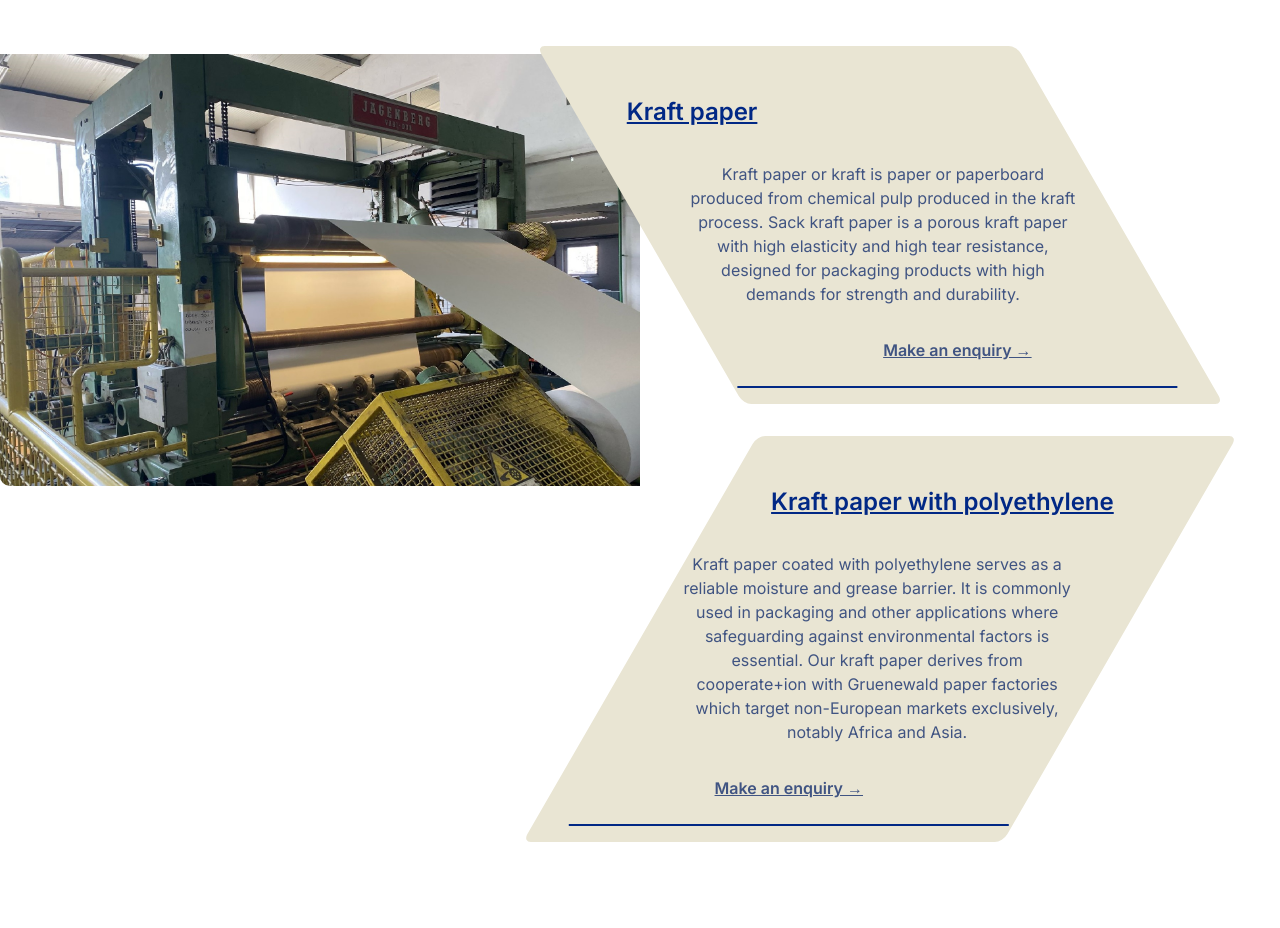
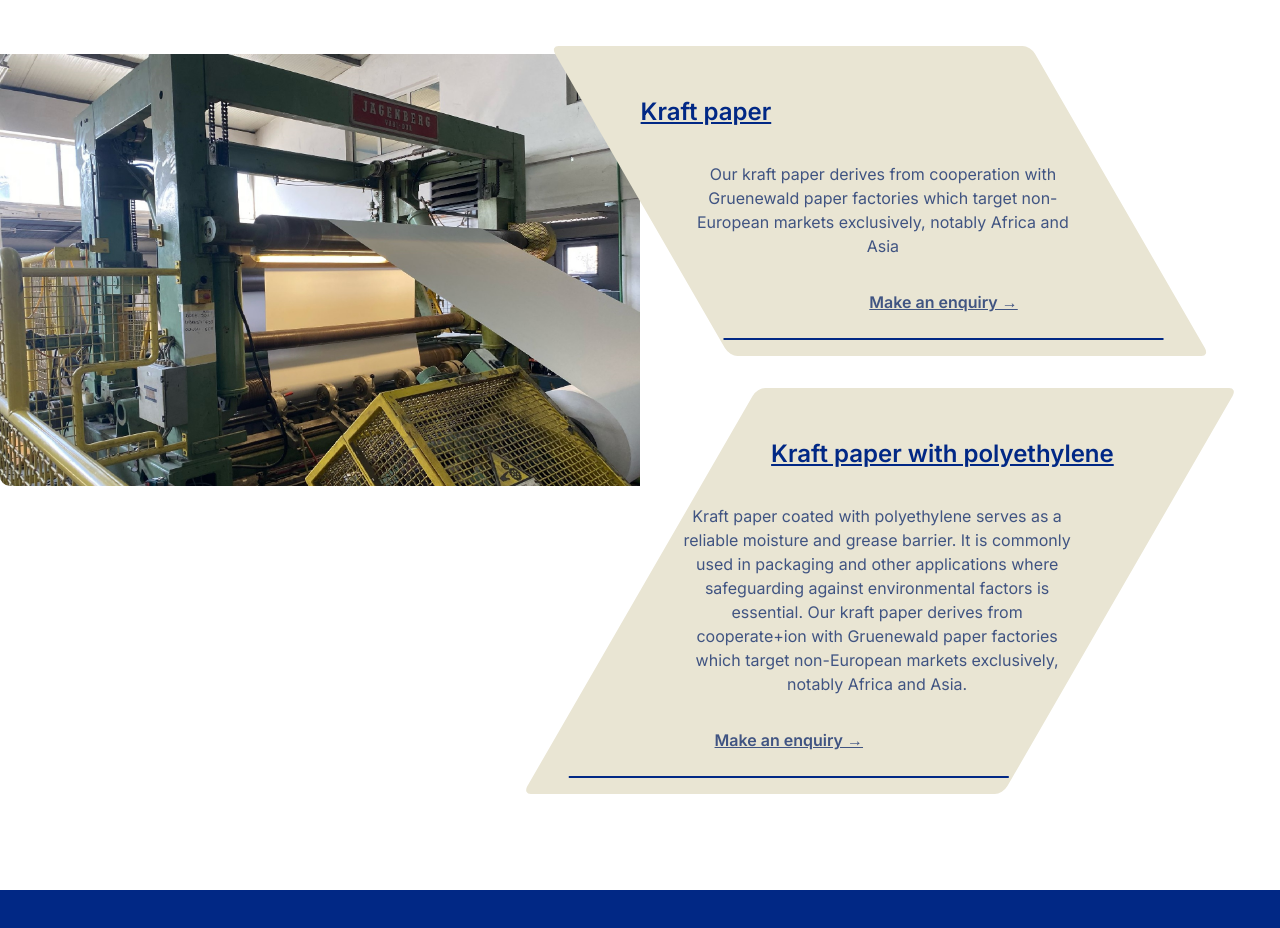
Before and after one commit to theephraimicarus/unitasTeplica, a Next.js app in the folder unitas/: page /products in a window 1280 px wide. Shown: the part 2181-3109 px from the top of the page. Built offline with nearby package versions, Linux system fonts and the light colour scheme.

Commit message:
Kraft paper

```diff
--- a/unitas/app/components/heroproducts.tsx
+++ b/unitas/app/components/heroproducts.tsx
@@ -159,11 +159,9 @@ export default function HeroProducts() {
                 Kraft paper
               </h1>
               <p className="text-center pt-8 lg:-skew-x-[30deg] p-6 text-[#405482]">
-                Kraft paper or kraft is paper or paperboard produced from
-                chemical pulp produced in the kraft process. Sack kraft paper is
-                a porous kraft paper with high elasticity and high tear
-                resistance, designed for packaging products with high demands
-                for strength and durability.
+                Our kraft paper derives from cooperation with Gruenewald paper
+                factories which target non-European markets exclusively, notably
+                Africa and Asia
               </p>
               <a href="/contact">
                 <p className="text-center underline pt-2 pb-6 font-semibold border-b-2 border-bluenitas lg:-skew-x-[30deg] text-[#405482]">
```
